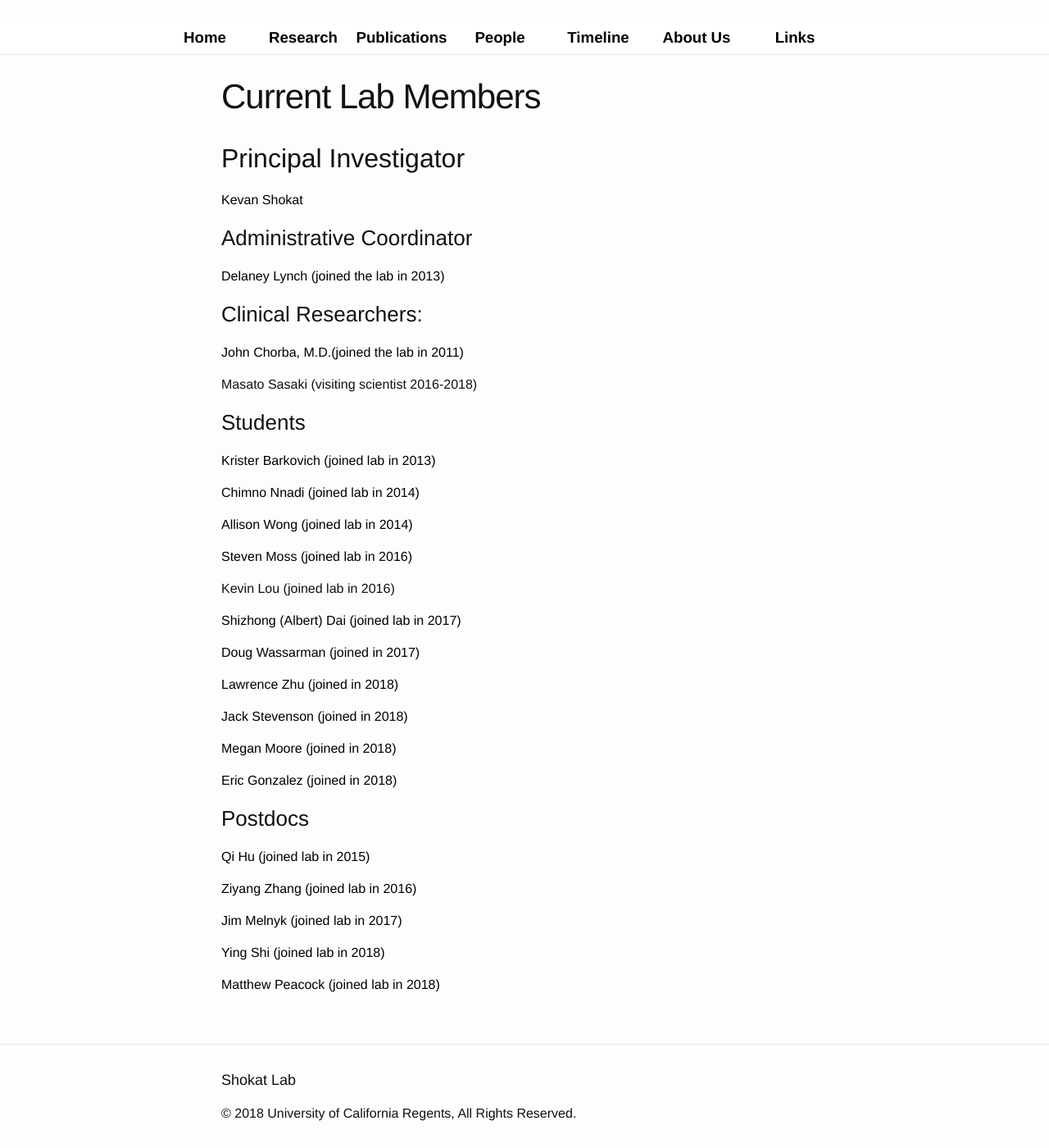
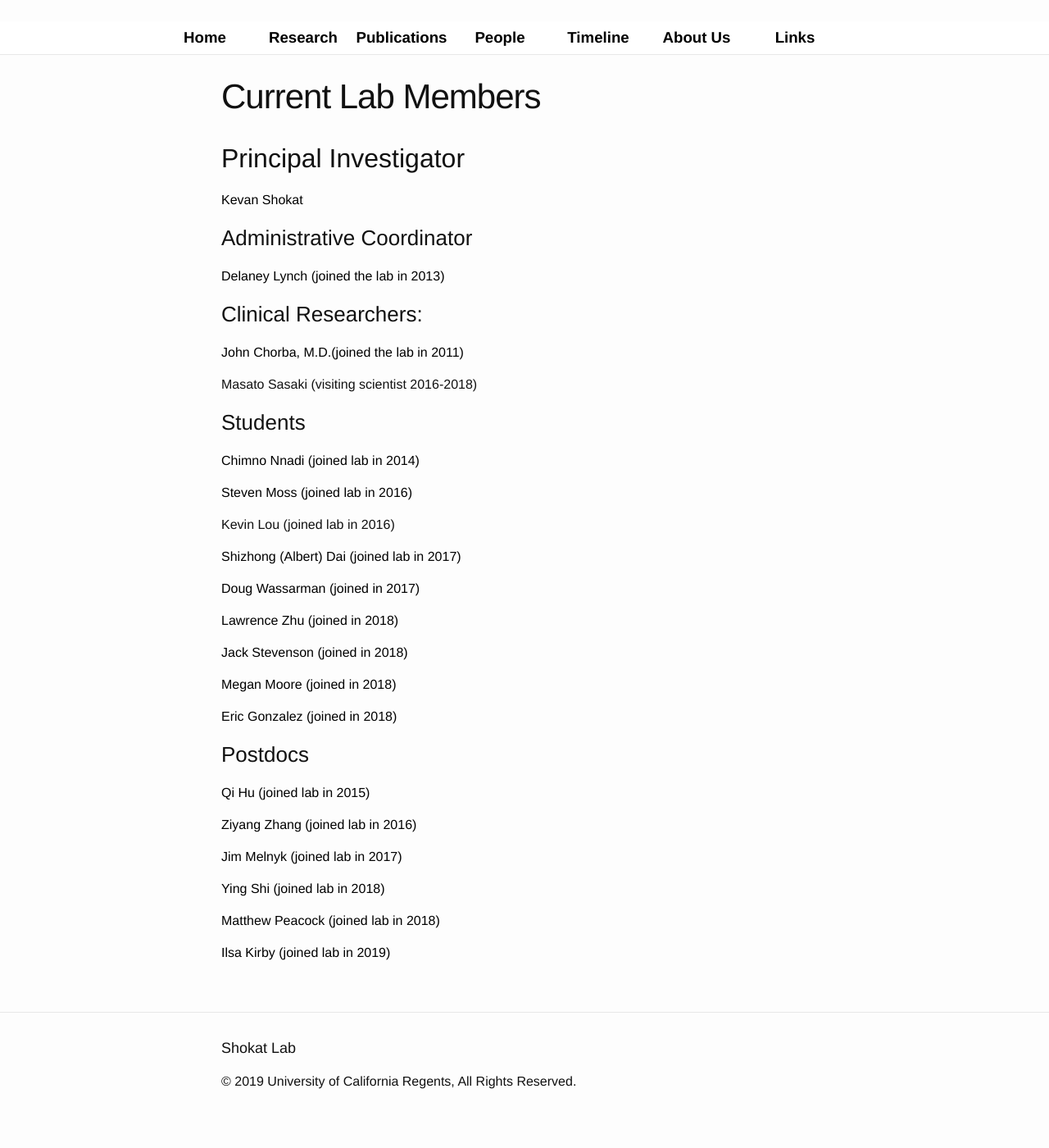
Before and after one commit to UCSF-CMP/shokat-lab, a Jekyll site: the page built from people.md, in a window 1280 px wide and 1400 px high, scrolled down 117 px. Shown: the whole window at 82% size. Built offline with Jekyll 4.4.1, drawn with Linux system fonts in a browser that asks for light colours; nearby versions of some CDN libraries; after the commit the page ends 1478 px from its top, so only the background shows below that.

Commit message:
lab updated
added ilsa
updated copyright
new photos
removed members

```diff
--- a/_includes/footer.html
+++ b/_includes/footer.html
@@ -4,7 +4,7 @@
 
    	<h2 class="footer-heading">{{ site.title }}</h2>
 <div id="footer">
-<div class="footer">© 2018 University of California Regents, All Rights Reserved.</div>
+<div class="footer">© 2019 University of California Regents, All Rights Reserved.</div>
 </div>
 
 </footer>
--- a/people.md
+++ b/people.md
@@ -22,11 +22,7 @@ Masato Sasaki (visiting scientist 2016-2018)
 
 ### Students
 
-<a href="{{ site.baseurl }}/barkovich"><span>Krister Barkovich (joined lab in 2013)</span></a>
-
 <a href="{{ site.baseurl }}/nnadi"><span>Chimno Nnadi (joined lab in 2014)</span></a>
-
-<a href="{{ site.baseurl }}/wong"><span>Allison Wong (joined lab in 2014)</span></a>
 
 <a href="{{ site.baseurl }}/moss"><span>Steven Moss (joined lab in 2016)</span></a>
 
@@ -55,3 +51,5 @@ Kevin Lou (joined lab in 2016)
 <a href="{{ site.baseurl }}/shi"><span>Ying Shi (joined lab in 2018)</span></a>
 
 <a href="{{ site.baseurl }}/peacock"><span>Matthew Peacock (joined lab in 2018)</span></a>
+
+<a href="{{ site.baseurl }}/kirby"><span>Ilsa Kirby (joined lab in 2019)</span></a>
```
Also changed, not shown: about.md (+3 -3 lines), lab/kirby.md (added, +11 -0 lines), 2 other files.
